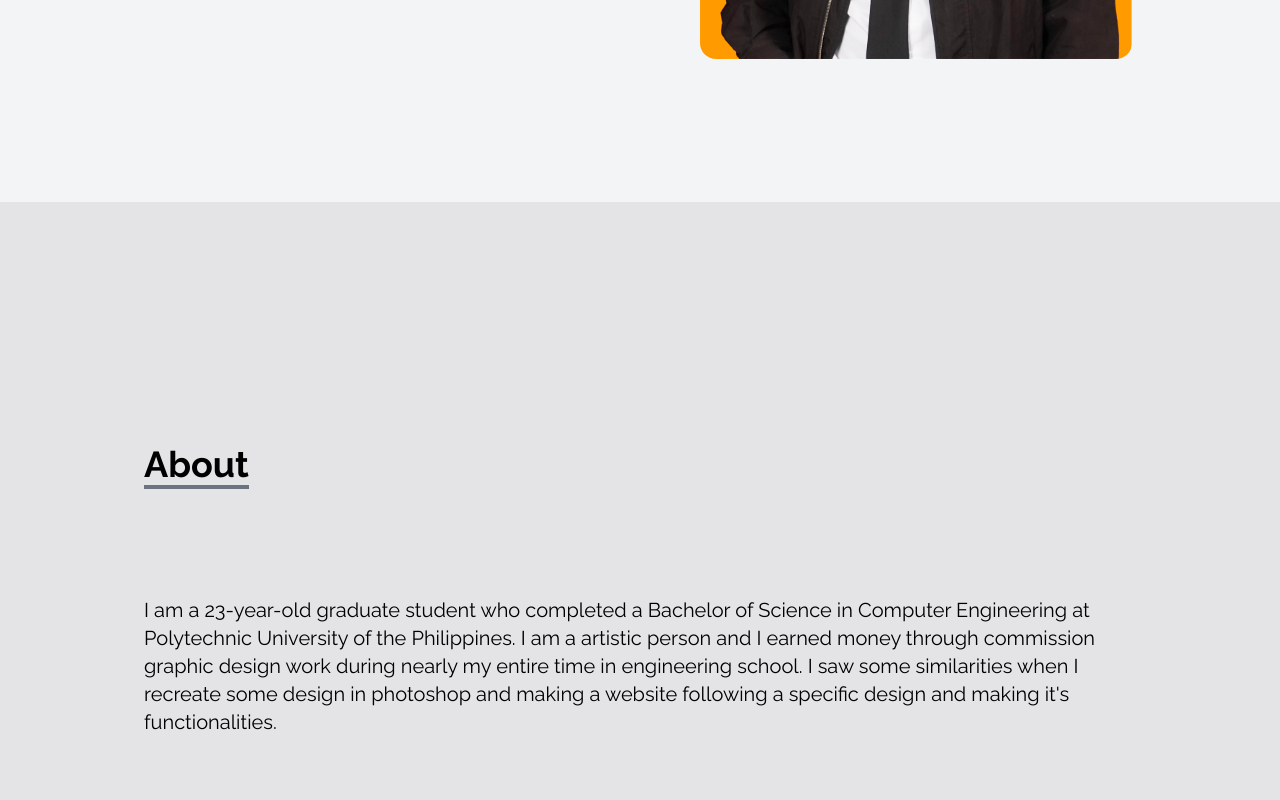
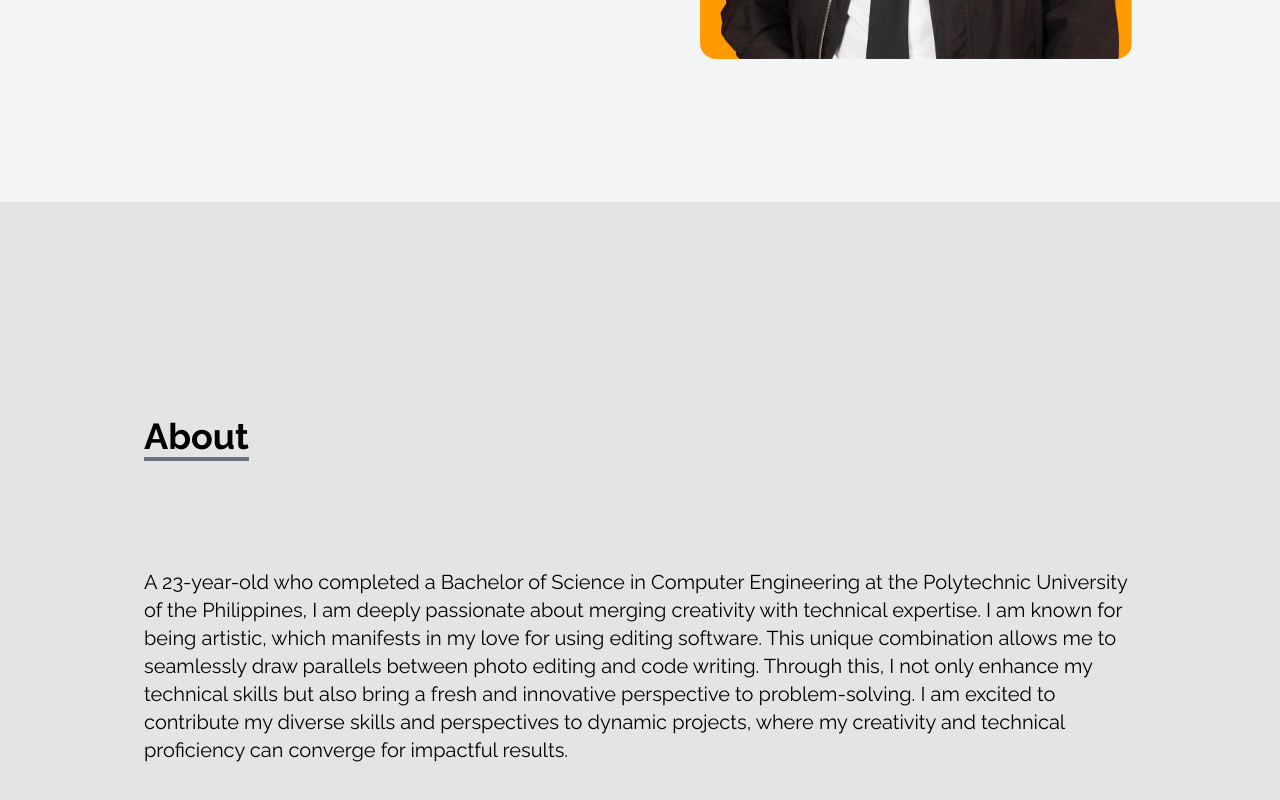
Before and after one commit to eytahir/myweb, a React (Create React App) app: page / in a window 1280 px wide. Shown: the part 598-1398 px from the top of the page. Built offline with nearby package versions, Linux system fonts and the light colour scheme.

Commit message:
home smooth scroll

```diff
--- a/src/components/About.jsx
+++ b/src/components/About.jsx
@@ -8,7 +8,7 @@ const About = () => {
                 <p className='text-4xl font-bold inline border-b-4 border-gray-500'>About</p>
             </div>
 
-            <p className='text-xl mt-20'>I am a 23-year-old graduate student who completed a Bachelor of Science in Computer Engineering at Polytechnic University of the Philippines.  I am a artistic person and I earned money through commission graphic design work during nearly my entire time in engineering school. I saw some similarities when I recreate some design in photoshop and making a website following a specific design and making it's functionalities.
+            <p className='text-xl mt-20'>A 23-year-old who completed a Bachelor of Science in Computer Engineering at the Polytechnic University of the Philippines, I am deeply passionate about merging creativity with technical expertise.  I am known for being artistic, which manifests in my love for using editing software. This unique combination allows me to seamlessly draw parallels between photo editing and code writing. Through this, I not only enhance my technical skills but also bring a fresh and innovative perspective to problem-solving. I am excited to contribute my diverse skills and perspectives to dynamic projects, where my creativity and technical proficiency can converge for impactful results.
 
             </p>
             <br/>
--- a/src/components/Home.jsx
+++ b/src/components/Home.jsx
@@ -1,6 +1,7 @@
 import React from 'react'
 import HeroImage from '../assets/HeroImage.png'
 import { MdKeyboardArrowRight } from "react-icons/md";
+import { Link } from "react-scroll"
 
 const Home = () => {
   return (
@@ -14,12 +15,12 @@ const Home = () => {
                 As a recent graduate and aspiring front-end developer, combining my love for graphic design with coding for websites. I'm excited to use my design skills to make websites that look good and are easy to use.
                 </p>
                 <div>
-                    <button className='group text-white w-fit px-6 py-3 my-2 flex items-center rounded-md bg-gradient-to-r from-amber-400 to-orange-600'>
+                    <Link to="portfolio" smooth duration={500} className='group text-white w-fit px-6 py-3 my-2 flex items-center rounded-md bg-gradient-to-r from-amber-400 to-orange-600'>
                         Portfolio
                         <span className="group-hover:rotate-90 duration-300">
                         <MdKeyboardArrowRight size={25} className="first-letter:ml-1" />
                         </span>
-                    </button>
+                    </Link>
                 </div>
             </div>
 
--- a/src/components/SocialLinks.jsx
+++ b/src/components/SocialLinks.jsx
@@ -42,7 +42,7 @@ const SocialLinks = () => {
             child:(
                 <>Resume<BsFillPersonLinesFill size={30}/></>
             ),
-            href:'/DEMESA_RESUME.pdf',
+            href:'/DeMesa_Rhey_Rhey_CV.pdf',
             style:'flex justify-between items-center w-40 h-14 px-4 bg-black rounded-br ml-[-100px] hover:ml-[-10px] hover:rounded-md duration-300 hover:bg-amber-500',
             download:true,
 
```
Also changed, not shown: 1 other file (tests, documents, lock files or other folders).
